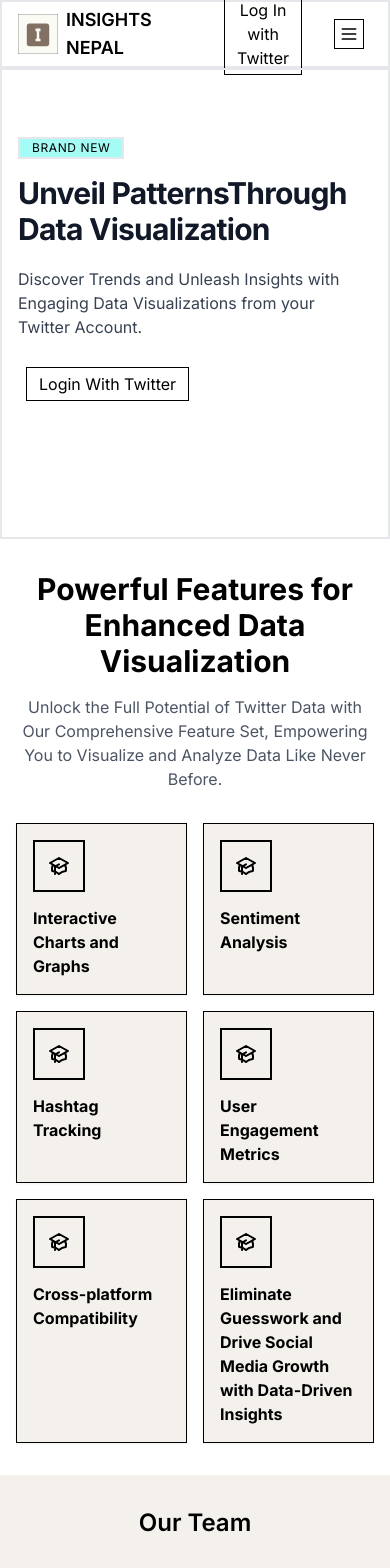
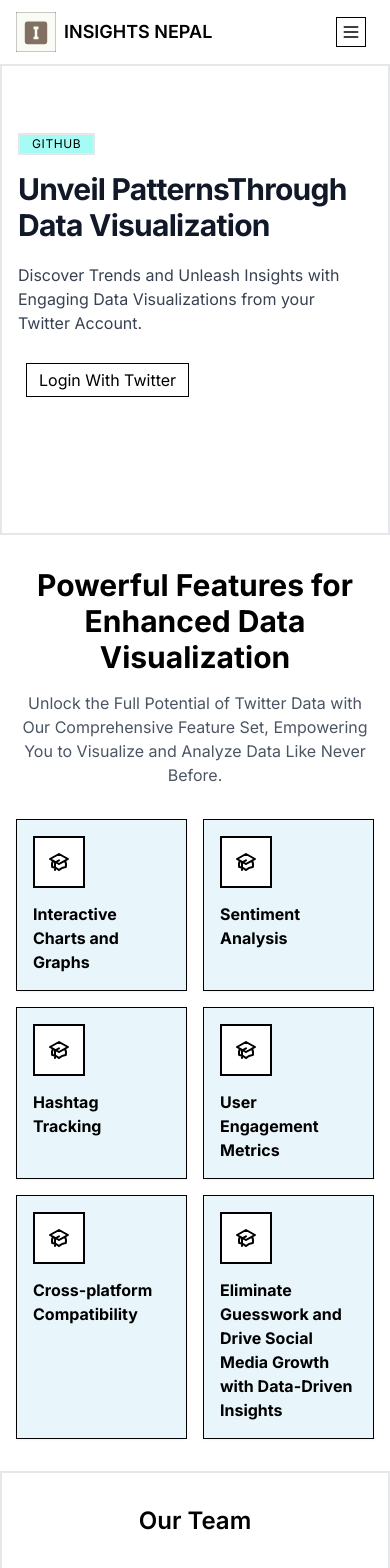
Before and after one commit to Sibindra/twitter-insights, a Next.js app: page / in a window 390 px wide. Shown: the top 1568 px of the page. Built offline with nearby package versions, Linux system fonts and the light colour scheme; grey boxes are pictures that could not be loaded.

Commit message:
hero image responsive

```diff
--- a/app/components/Features.tsx
+++ b/app/components/Features.tsx
@@ -23,10 +23,10 @@ export default function Features() {
 
             <div className="grid grid-cols-2 gap-4 sm:grid-cols-2 ">
               <a
-                className=" bg-[#f4f1ed] block rounded-none border border-black p-4 shadow-sm hover:border-gray-200 hover:ring-1 hover:ring-gray-200 focus:outline-none focus:ring"
+                className=" bg-[#e8f5fa] block rounded-none border border-black p-4 shadow-sm hover:border-gray-200 hover:ring-1 hover:ring-gray-200 focus:outline-none focus:ring"
                 href="/accountant"
               >
-                <span className="inline-block rounded-none border-black border-2 p-3">
+                <span className="inline-block rounded-none border-black border-2 p-3 bg-white">
                   <svg
                     className="h-6 w-6"
                     fill="none"
@@ -56,10 +56,10 @@ export default function Features() {
               </a>
 
               <a
-                className="bg-[#f4f1ed] block rounded-none border border-black p-4 shadow-sm hover:border-gray-200 hover:ring-1 hover:ring-gray-200 focus:outline-none focus:ring"
+                className="bg-[#e8f5fa] block rounded-none border border-black p-4 shadow-sm hover:border-gray-200 hover:ring-1 hover:ring-gray-200 focus:outline-none focus:ring"
                 href="/accountant"
               >
-                <span className="inline-block rounded-none border-black border-2 p-3">
+                <span className="inline-block rounded-none border-black border-2 p-3 bg-white">
                   <svg
                     className="h-6 w-6"
                     fill="none"
@@ -88,10 +88,10 @@ export default function Features() {
               </a>
 
               <a
-                className="bg-[#f4f1ed] block rounded-none border border-black p-4 shadow-sm hover:border-gray-200 hover:ring-1 hover:ring-gray-200 focus:outline-none focus:ring"
+                className="bg-[#e8f5fa] block rounded-none border border-black p-4 shadow-sm hover:border-gray-200 hover:ring-1 hover:ring-gray-200 focus:outline-none focus:ring"
                 href="/accountant"
               >
-                <span className="inline-block rounded-none border-black border-2 p-3">
+                <span className="inline-block rounded-none border-black border-2 p-3 bg-white">
                   <svg
                     className="h-6 w-6"
                     fill="none"
@@ -119,10 +119,10 @@ export default function Features() {
               </a>
 
               <a
-                className="bg-[#f4f1ed] block rounded-none border border-black p-4 shadow-sm hover:border-gray-200 hover:ring-1 hover:ring-gray-200 focus:outline-none focus:ring"
+                className="bg-[#e8f5fa] block rounded-none border border-black p-4 shadow-sm hover:border-gray-200 hover:ring-1 hover:ring-gray-200 focus:outline-none focus:ring"
                 href="/accountant"
               >
-                <span className="inline-block rounded-none border-black border-2 p-3">
+                <span className="inline-block rounded-none border-black border-2 p-3 bg-white">
                   <svg
                     className="h-6 w-6"
                     fill="none"
@@ -151,10 +151,10 @@ export default function Features() {
               </a>
 
               <a
-                className="bg-[#f4f1ed] block rounded-none border border-black p-4 shadow-sm hover:border-gray-200 hover:ring-1 hover:ring-gray-200 focus:outline-none focus:ring"
+                className="bg-[#e8f5fa] block rounded-none border border-black p-4 shadow-sm hover:border-gray-200 hover:ring-1 hover:ring-gray-200 focus:outline-none focus:ring"
                 href="/accountant"
               >
-                <span className="inline-block rounded-none border-black border-2 p-3">
+                <span className="inline-block rounded-none border-black border-2 p-3 bg-white">
                   <svg
                     className="h-6 w-6"
                     fill="none"
@@ -183,10 +183,10 @@ export default function Features() {
               </a>
 
               <a
-                className="bg-[#f4f1ed] block rounded-none border border-black p-4 shadow-sm hover:border-gray-200 hover:ring-1 hover:ring-gray-200 focus:outline-none focus:ring"
+                className="bg-[#e8f5fa] block rounded-none border border-black p-4 shadow-sm hover:border-gray-200 hover:ring-1 hover:ring-gray-200 focus:outline-none focus:ring"
                 href="/accountant"
               >
-                <span className="inline-block rounded-none border-black border-2 p-3">
+                <span className="inline-block rounded-none border-black border-2 p-3 bg-white">
                   <svg
                     className="h-6 w-6"
                     fill="none"
--- a/app/components/Footer.tsx
+++ b/app/components/Footer.tsx
@@ -6,11 +6,11 @@ export default function Footer() {
   return (
     <div>
       <div>
-        <footer className="flex justify-center px-4 text-gray-800 bg-white">
+        <footer className="flex justify-center px-4 text-gray-800 bg-[#f4f1ed]">
           <div className="container px-6 py-6">
             <h1 className="text-lg font-bold text-center lg:text-2xl">
-              Join 31,000+ others and never miss <br /> out on new tips,
-              tutorials, and more.
+              Join us and never miss <br /> out on new tips,
+              features, and more.
             </h1>
 
             <div className="flex flex-col justify-center mx-auto mt-6 space-y-3 md:space-y-0 md:flex-row">
--- a/app/components/Hero.tsx
+++ b/app/components/Hero.tsx
@@ -1,4 +1,5 @@
 "use client";
+import Link from "next/link";
 import heroimg from "../../public/images/hero-img.svg";
 import Image from "next/image";
 
@@ -15,22 +16,23 @@ export const Hero = () => {
           <path d="M50 0H100L50 100H0L50 0Z" />
         </svg>
 
-        <div
-          style={{ maxWidth: "100%", height: "auto" }}
-          className="hidden md:block"
-        >
-          <Image
-            src={heroimg}
-            alt="Image not found"
-            fill
-            style={{ objectFit: "cover" }}
-          />
+        <div className="hidden lg:block ">
+          <div className="max-w-full">
+            <Image
+              src={heroimg}
+              alt="Image not found"
+              fill
+              style={{ objectFit: "contain" }}
+              className="w-full"
+            />
+          </div>
         </div>
       </div>
       <div className="relative flex flex-col items-start w-full max-w-xl px-4 mx-auto md:px-0 lg:px-8 lg:max-w-screen-xl">
         <div className="mb-16 lg:my-40 lg:max-w-lg lg:pr-5">
           <p className="inline-block px-3 py-px mb-4 text-xs tracking-wider text-black border-2 uppercase rounded-none bg-[#a4fcf5]">
-            Brand New
+            {/* FIXME: */}
+            <Link href={"/"}>Github</Link>
           </p>
           <h2 className="mb-5 text-3xl font-bold tracking-tight text-gray-900 sm:text-4xl sm:leading-none">
             Unveil Patterns
--- a/app/components/Navbar.tsx
+++ b/app/components/Navbar.tsx
@@ -5,7 +5,7 @@ import logo from "../../public/logo.svg";
 export default function Navbar() {
   return (
     <div>
-      <header className="bg-white border-2">
+      <header className="bg-white">
         <div className="mx-auto flex h-16 max-w-screen-xl items-center gap-8 px-4 sm:px-6 lg:px-8">
           {/* LOGO HERE */}
           <div className=" flex items-center justify-between">
@@ -45,7 +45,7 @@ export default function Navbar() {
 
             <div className="flex items-center gap-4">
               <div className="sm:flex sm:gap-4">
-                <button className="hover:bg-[#cfc3fb]  hover:text-black text-black  px-3 py-1 border border-black rounded-none m-2 ">
+                <button className="hover:bg-[#cfc3fb]  hover:text-black text-black  px-3 py-1 border border-black rounded-none m-2 hidden md:block">
                   Log In with Twitter
                 </button>
               </div>
--- a/app/components/Team.tsx
+++ b/app/components/Team.tsx
@@ -3,7 +3,7 @@
 export default function Team() {
   return (
     <div>
-      <section className="bg-[#f4f1ed]">
+      <section className="border-2">
         <div className="container px-6 py-8 mx-auto">
           <h2 className="text-2xl font-semibold text-center text-black capitalize lg:text-3xl">
             Our Team
@@ -18,8 +18,7 @@ export default function Team() {
               />
 
               <div className="mt-2">
-                <h3 className="text-lg font-medium  ">Ahmed Omer</h3>
-                <span className="mt-1 font-medium">CEO</span>
+                <h3 className="text-lg font-medium  ">Sibendra Timalsina</h3>
               </div>
             </div>
 
@@ -31,8 +30,7 @@ export default function Team() {
               />
 
               <div className="mt-2">
-                <h3 className="text-lg font-medium ">Jane Doe</h3>
-                <span className="mt-1 font-medium ">Co-founder</span>
+                <h3 className="text-lg font-medium ">Aananda Bhusal</h3>
               </div>
             </div>
 
@@ -44,8 +42,7 @@ export default function Team() {
               />
 
               <div className="mt-2">
-                <h3 className="text-lg font-medium ">Steve Ben</h3>
-                <span className="mt-1 font-medium t">UI/UX</span>
+                <h3 className="text-lg font-medium ">Deepak Rana Magar</h3>
               </div>
             </div>
 
@@ -57,8 +54,7 @@ export default function Team() {
               />
 
               <div className="mt-2">
-                <h3 className="text-lg font-medium ">Patterson Johnson</h3>
-                <span className="mt-1 font-medium ">Software Engineer</span>
+                <h3 className="text-lg font-medium ">Sachit Khadka</h3>
               </div>
             </div>
           </div>
```
Also changed, not shown: public/images/hero-img.svg.
